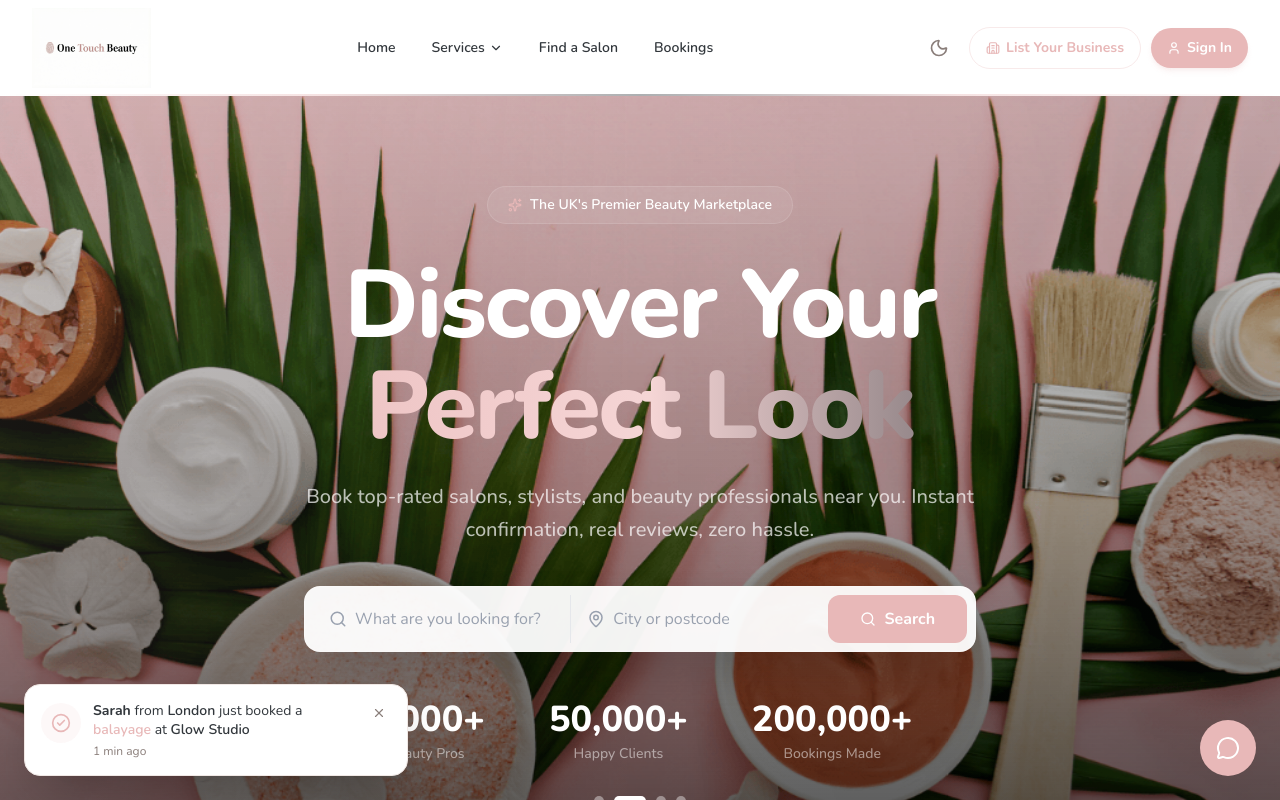
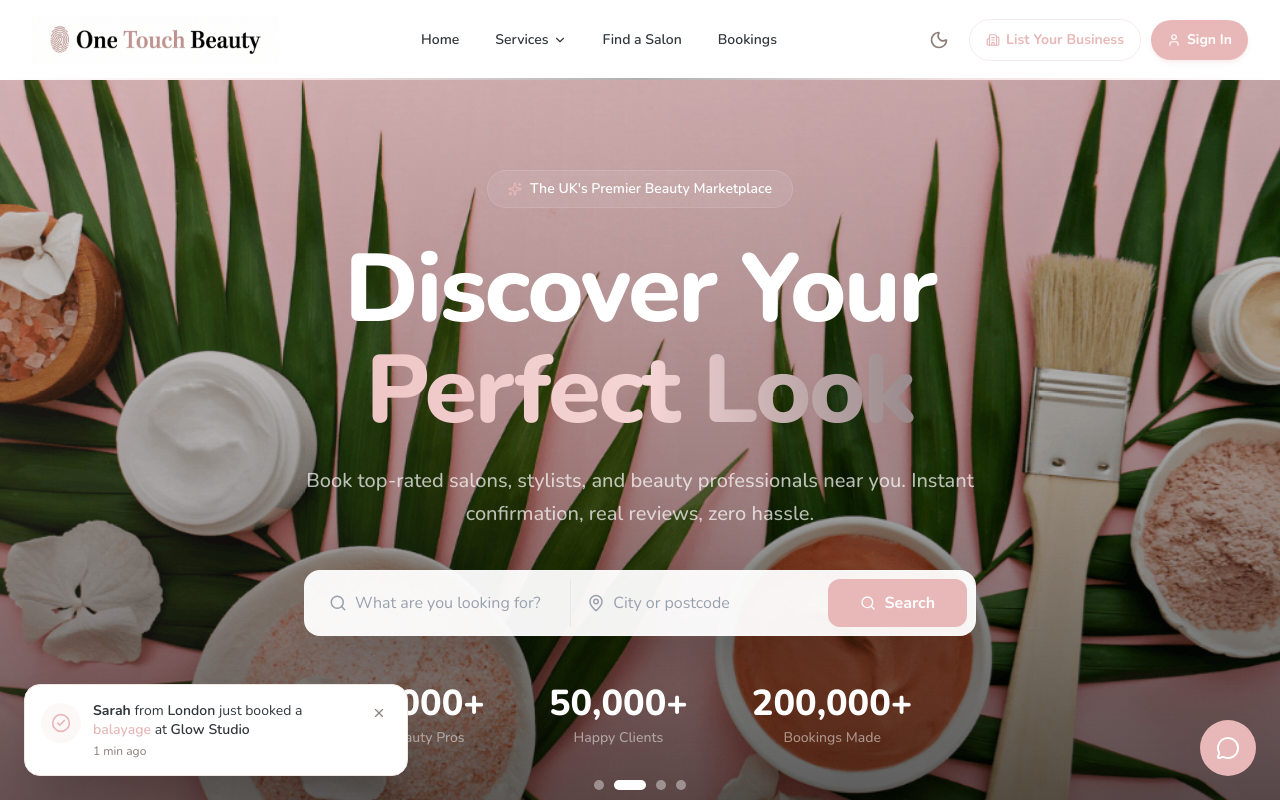
Before and after one commit to CreativeColver-lgtm/onetouchbeauty, a Next.js app: page / in a window 1280 px wide. Shown: the top 800 px of the page. Built offline with nearby package versions, Linux system fonts and the light colour scheme.

Commit message:
Crop logo whitespace — text now fills image properly, much more visible at same display height

```diff
--- a/src/components/Navbar.tsx
+++ b/src/components/Navbar.tsx
@@ -39,15 +39,15 @@ export default function Navbar() {
       } transition-all duration-300`}
     >
       <div className="max-w-7xl mx-auto px-4 sm:px-6 lg:px-8">
-        <div className={`flex items-center justify-between ${isScrolled ? "h-20" : "h-24"} transition-all duration-300`}>
+        <div className={`flex items-center justify-between ${isScrolled ? "h-16" : "h-20"} transition-all duration-300`}>
           {/* Logo */}
           <Link href="/" className="flex items-center shrink-0">
             <Image
               src="/logo.png"
               alt="One Touch Beauty"
-              width={400}
-              height={120}
-              className="h-16 sm:h-20 w-auto"
+              width={720}
+              height={140}
+              className="h-10 sm:h-12 w-auto"
               priority
             />
           </Link>
```
Also changed, not shown: public/logo.png.
